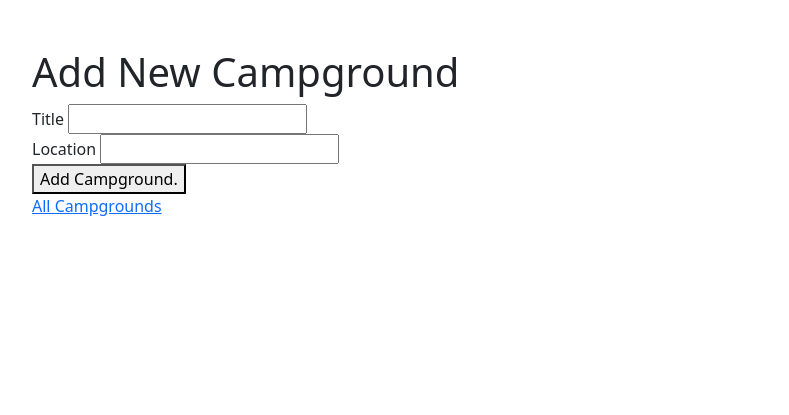
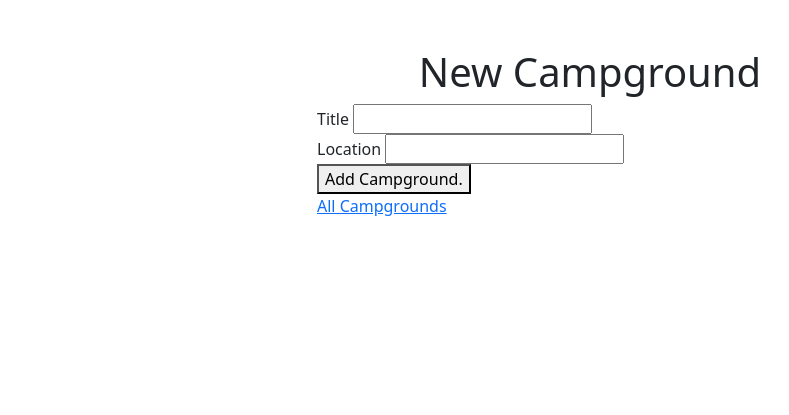
Before and after one commit to regal-rahul/GoCamp, a Node server app: page /campgrounds/new in a window 1280 px wide. Shown: the part 56-471 px from the top of the page, without its empty margins (50-839 px from the left). Run offline with Node 20, Linux system fonts and the light colour scheme; some libraries are stand-ins or nearby versions.

Commit message:
Add Form Styling

```diff
--- a/views/campgrounds/new.ejs
+++ b/views/campgrounds/new.ejs
@@ -1,6 +1,8 @@
 <%- layout('layouts/boilerplate') %>
 
-<h1>Add New Campground</h1>
+<div class="row">
+    <h1 class="text-center">New Campground</h1>
+    <div class="col-6 offset-3">
         <form action="/campgrounds" method="post">
             <div>
                 <label for="title">Title</label>
@@ -13,3 +15,5 @@
             <button type="submit">Add Campground.</button>
         </form>
         <a href="/campgrounds">All Campgrounds</a>
+    </div>
+</div>
```
Lines whose indentation alone changed are shown as unchanged.
